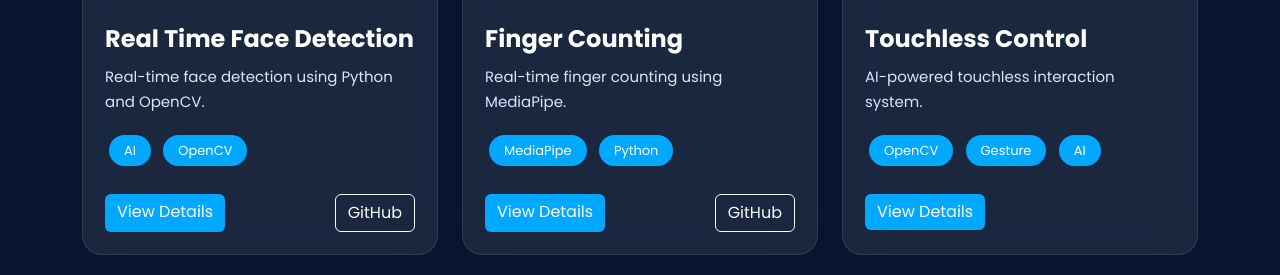
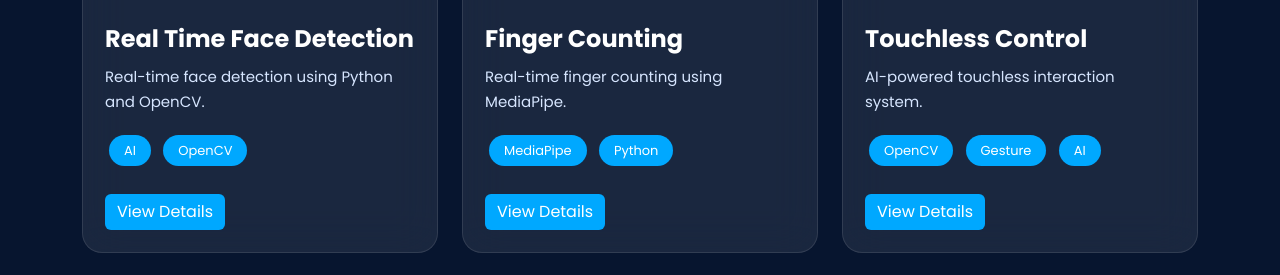
Before and after one commit to jainaryan10001/Aaryan, a plain HTML site: page video.html in a window 1280 px wide. Shown: the part 1684-1959 px from the top of the page. Drawn offline with nearby package versions, Linux system fonts and the light colour scheme; grey boxes are pictures that could not be loaded.

Commit message:
Update video.html

```diff
--- a/video.html
+++ b/video.html
@@ -324,7 +324,7 @@ Web
 
             <div class="mt-4 d-flex justify-content-between">
                 <a href="face.html" class="btn btn-primary">View Details</a>
-                <a href="https://github.com/jainaryan10001" target="_blank" class="btn btn-outline-light">GitHub</a>
+
             </div>
         </div>
     </div>
@@ -348,8 +348,8 @@ Web
 
             <div class="mt-4 d-flex justify-content-between">
                 <a href="count.html" class="btn btn-primary">View Details</a>
-                <a href="https://github.com/jainaryan10001" target="_blank" class="btn btn-outline-light">GitHub</a>
-            </div>
+
+                    </div>
         </div>
     </div>
 </div>
```
